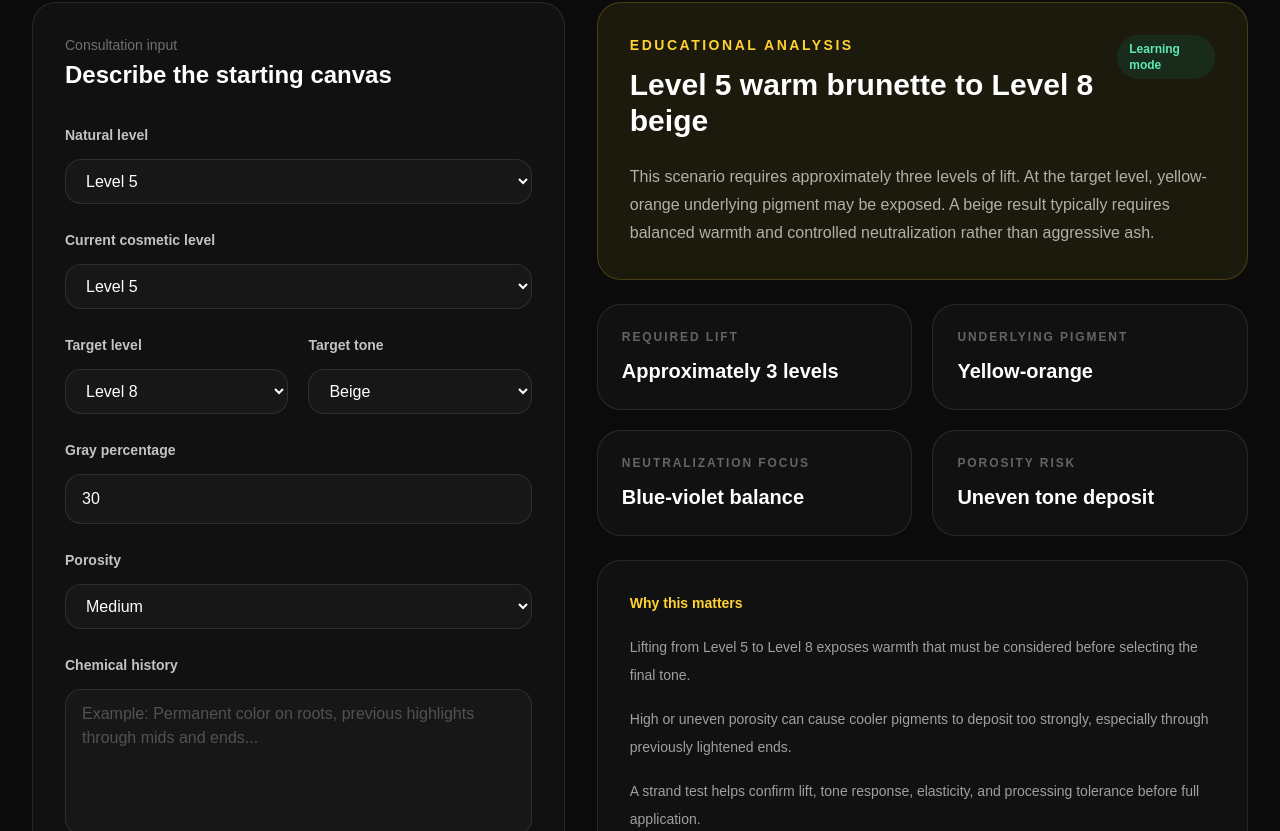
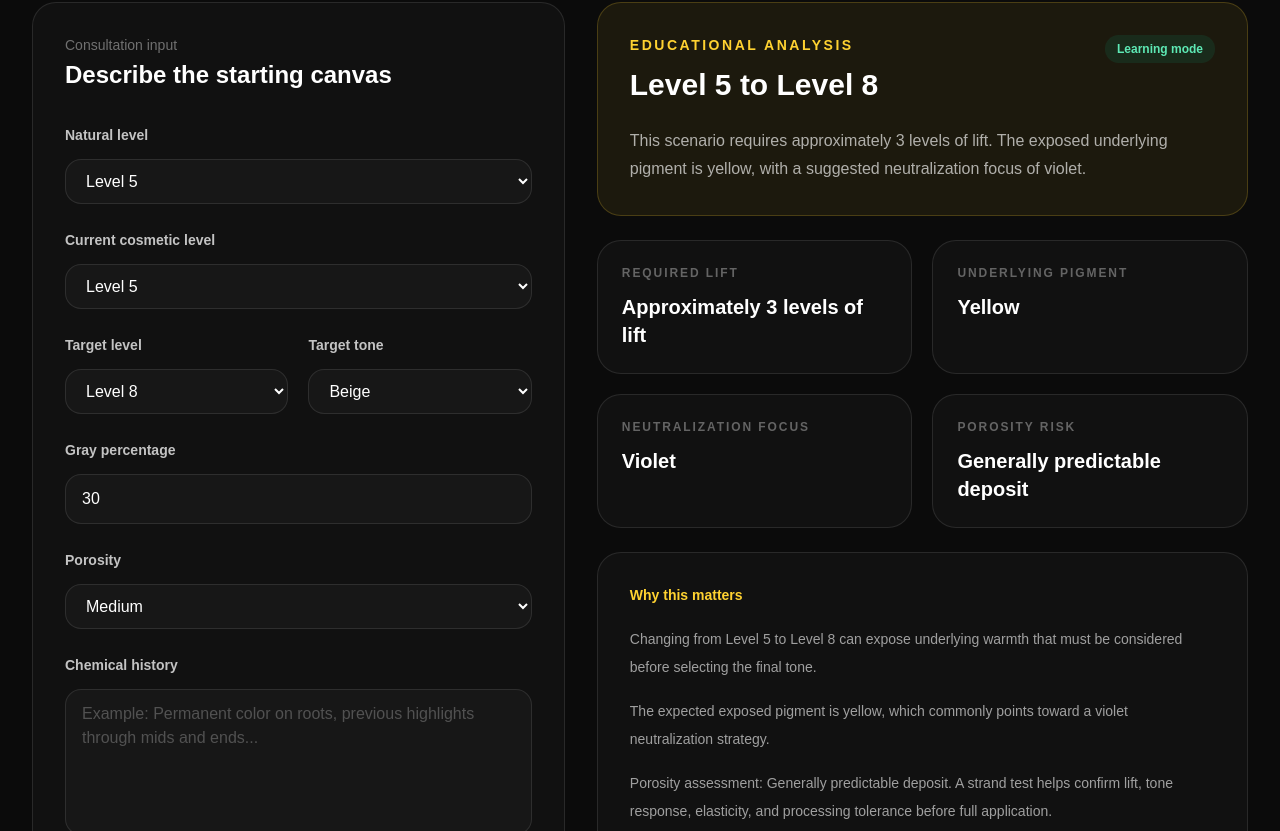
Before and after one commit to raumontalvo/HairForm-AI, a Next.js app: page /color-lab in a window 1280 px wide. Shown: the part 329-1160 px from the top of the page. Built offline with nearby package versions, Linux system fonts and the light colour scheme.

Commit message:
make color lab analysis interactive

```diff
--- a/app/color-lab/page.tsx
+++ b/app/color-lab/page.tsx
@@ -1,3 +1,15 @@
+"use client";
+
+import { useState } from "react";
+import Link from "next/link";
+
+import {
+  analyzeColorScenario,
+  type ColorAnalysis,
+  type Porosity,
+} from "@/lib/color-engine/analyze";
+import type { HairLevel } from "@/lib/color-engine/levels";
+
 const startingLevels = [
   "Level 1",
   "Level 2",
@@ -21,21 +33,50 @@ const targetTones = [
   "Violet",
 ];
 
+function parseHairLevel(value: string): HairLevel {
+  return Number(value.replace("Level ", "")) as HairLevel;
+}
+
 export default function ColorLabPage() {
+  const [currentLevel, setCurrentLevel] = useState<HairLevel>(5);
+  const [targetLevel, setTargetLevel] = useState<HairLevel>(8);
+  const [porosity, setPorosity] = useState<Porosity>("Medium");
+
+  const [analysis, setAnalysis] = useState<ColorAnalysis>(() =>
+    analyzeColorScenario({
+      currentLevel: 5,
+      targetLevel: 8,
+      porosity: "Medium",
+    }),
+  );
+
+  function handleAnalyze() {
+    const nextAnalysis = analyzeColorScenario({
+      currentLevel,
+      targetLevel,
+      porosity,
+    });
+
+    setAnalysis(nextAnalysis);
+  }
+
   return (
     <main className="min-h-screen bg-[#0b0b0b] text-white">
       <header className="border-b border-white/10">
         <div className="mx-auto flex max-w-7xl items-center justify-between px-6 py-5 lg:px-8">
-          <a href="/dashboard" className="text-xl font-semibold tracking-tight">
+          <Link
+            href="/dashboard"
+            className="text-xl font-semibold tracking-tight"
+          >
             HairForm <span className="text-amber-300">AI</span>
-          </a>
+          </Link>
 
-          <a
+          <Link
             href="/dashboard"
             className="rounded-full border border-white/10 px-5 py-2.5 text-sm font-semibold text-white/70 transition hover:border-white/25 hover:text-white"
           >
             Back to Dashboard
-          </a>
+          </Link>
         </div>
       </header>
 
@@ -60,6 +101,7 @@ export default function ColorLabPage() {
           <section className="rounded-3xl border border-white/10 bg-[#111111] p-6 sm:p-8">
             <div>
               <p className="text-sm text-white/40">Consultation input</p>
+
               <h2 className="mt-1 text-2xl font-semibold">
                 Describe the starting canvas
               </h2>
@@ -95,7 +137,10 @@ export default function ColorLabPage() {
 
                 <select
                   id="current-level"
-                  defaultValue="Level 5"
+                  value={`Level ${currentLevel}`}
+                  onChange={(event) =>
+                    setCurrentLevel(parseHairLevel(event.target.value))
+                  }
                   className="mt-3 w-full rounded-2xl border border-white/10 bg-[#171717] px-4 py-3 text-white outline-none transition focus:border-amber-300/50"
                 >
                   {startingLevels.map((level) => (
@@ -115,7 +160,10 @@ export default function ColorLabPage() {
 
                   <select
                     id="target-level"
-                    defaultValue="Level 8"
+                    value={`Level ${targetLevel}`}
+                    onChange={(event) =>
+                      setTargetLevel(parseHairLevel(event.target.value))
+                    }
                     className="mt-3 w-full rounded-2xl border border-white/10 bg-[#171717] px-4 py-3 text-white outline-none transition focus:border-amber-300/50"
                   >
                     {startingLevels.map((level) => (
@@ -172,7 +220,10 @@ export default function ColorLabPage() {
 
                 <select
                   id="porosity"
-                  defaultValue="Medium"
+                  value={porosity}
+                  onChange={(event) =>
+                    setPorosity(event.target.value as Porosity)
+                  }
                   className="mt-3 w-full rounded-2xl border border-white/10 bg-[#171717] px-4 py-3 text-white outline-none transition focus:border-amber-300/50"
                 >
                   <option>Low</option>
@@ -200,6 +251,7 @@ export default function ColorLabPage() {
 
               <button
                 type="button"
+                onClick={handleAnalyze}
                 className="w-full rounded-2xl bg-amber-300 px-5 py-3.5 font-semibold text-black transition hover:bg-amber-200"
               >
                 Analyze Consultation
@@ -216,7 +268,7 @@ export default function ColorLabPage() {
                   </p>
 
                   <h2 className="mt-3 text-3xl font-semibold">
-                    Level 5 warm brunette to Level 8 beige
+                    Level {currentLevel} to Level {targetLevel}
                   </h2>
                 </div>
 
@@ -226,10 +278,11 @@ export default function ColorLabPage() {
               </div>
 
               <p className="mt-6 leading-7 text-white/65">
-                This scenario requires approximately three levels of lift. At
-                the target level, yellow-orange underlying pigment may be
-                exposed. A beige result typically requires balanced warmth and
-                controlled neutralization rather than aggressive ash.
+                This scenario requires {analysis.liftDescription.toLowerCase()}.
+                The exposed underlying pigment is{" "}
+                {analysis.underlyingPigment.toLowerCase()}, with a suggested
+                neutralization focus of{" "}
+                {analysis.neutralizationTone.toLowerCase()}.
               </p>
             </div>
 
@@ -237,19 +290,19 @@ export default function ColorLabPage() {
               {[
                 {
                   label: "Required lift",
-                  value: "Approximately 3 levels",
+                  value: analysis.liftDescription,
                 },
                 {
                   label: "Underlying pigment",
-                  value: "Yellow-orange",
+                  value: analysis.underlyingPigment,
                 },
                 {
                   label: "Neutralization focus",
-                  value: "Blue-violet balance",
+                  value: analysis.neutralizationTone,
                 },
                 {
                   label: "Porosity risk",
-                  value: "Uneven tone deposit",
+                  value: analysis.porosityRisk,
                 },
               ].map((item) => (
                 <article
@@ -272,18 +325,23 @@ export default function ColorLabPage() {
 
               <div className="mt-5 space-y-4 text-sm leading-7 text-white/60">
                 <p>
-                  Lifting from Level 5 to Level 8 exposes warmth that must be
-                  considered before selecting the final tone.
+                  Changing from Level {currentLevel} to Level {targetLevel} can
+                  expose underlying warmth that must be considered before
+                  selecting the final tone.
                 </p>
 
                 <p>
-                  High or uneven porosity can cause cooler pigments to deposit
-                  too strongly, especially through previously lightened ends.
+                  The expected exposed pigment is{" "}
+                  {analysis.underlyingPigment.toLowerCase()}, which commonly
+                  points toward a{" "}
+                  {analysis.neutralizationTone.toLowerCase()} neutralization
+                  strategy.
                 </p>
 
                 <p>
-                  A strand test helps confirm lift, tone response, elasticity,
-                  and processing tolerance before full application.
+                  Porosity assessment: {analysis.porosityRisk}. A strand test
+                  helps confirm lift, tone response, elasticity, and processing
+                  tolerance before full application.
                 </p>
               </div>
             </article>
```
